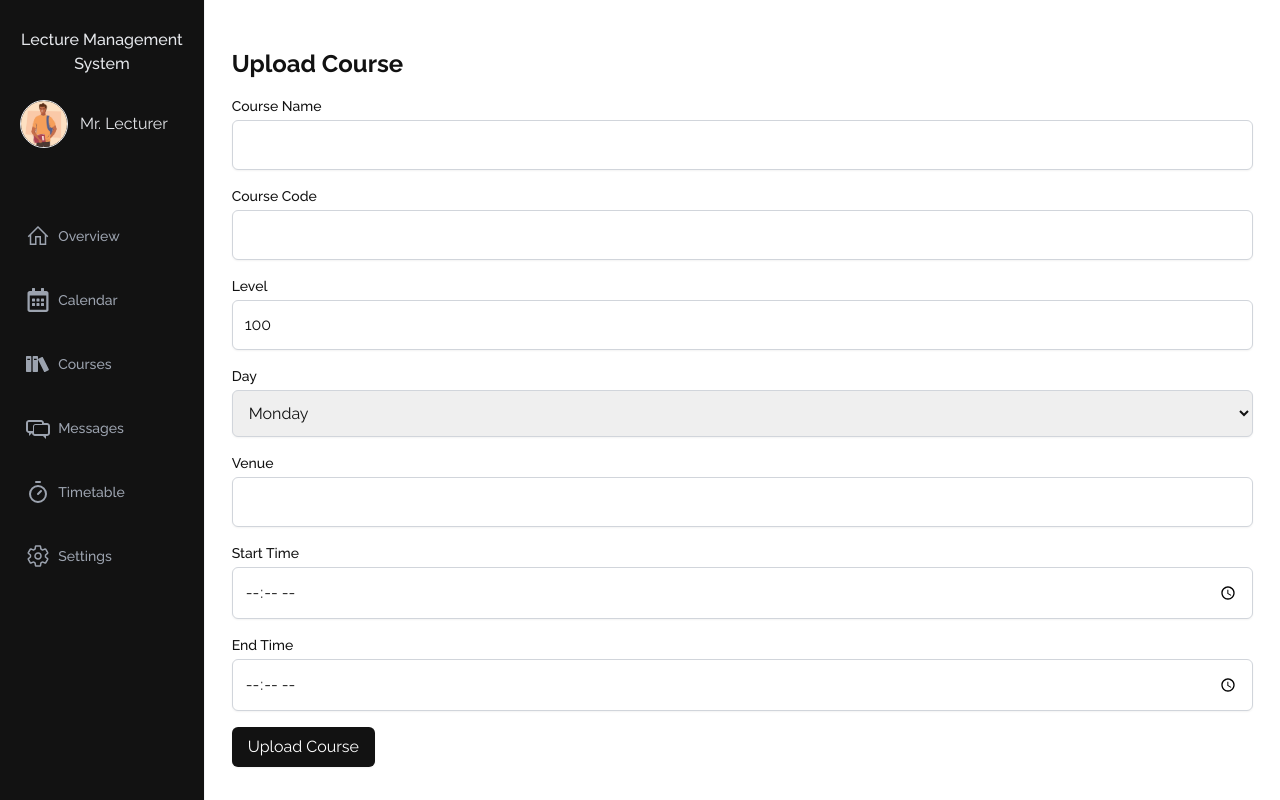
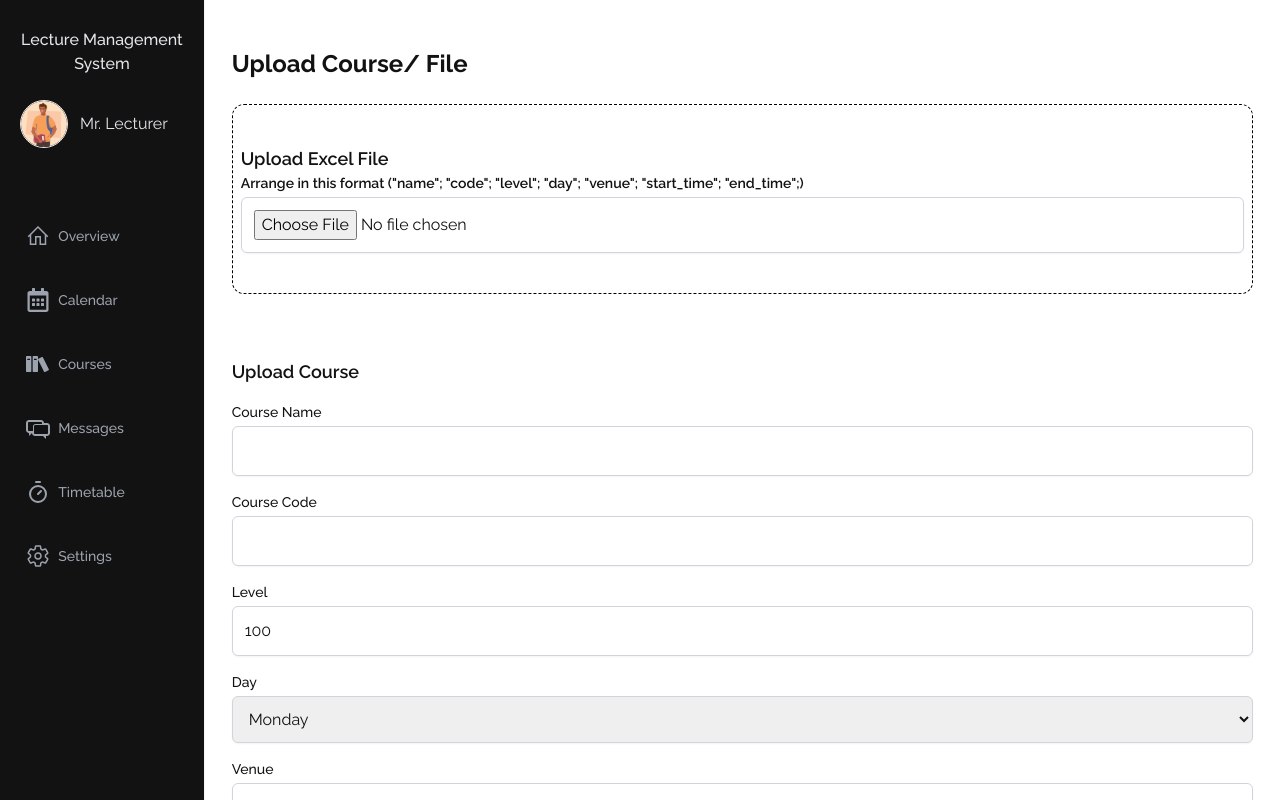
Before and after one commit to Demiladeala/Students-lecture-management-system, a React (Vite) app: page /upload-courses in a window 1280 px wide. Built offline with nearby package versions, Linux system fonts and the light colour scheme.

Commit message:
feat: add auth functionality

```diff
--- a/package.json
+++ b/package.json
@@ -22,7 +22,8 @@
     "react-dom": "^18.3.1",
     "react-hot-toast": "^2.4.1",
     "react-icons": "^5.3.0",
-    "react-router-dom": "^6.26.1"
+    "react-router-dom": "^6.26.1",
+    "xlsx": "^0.18.5"
   },
   "devDependencies": {
     "@eslint/js": "^9.8.0",
--- a/src/components/upload-form.tsx
+++ b/src/components/upload-form.tsx
@@ -2,6 +2,7 @@ import { useState } from "react";
 import toast, { Toaster } from "react-hot-toast";
 import Layout from "./layout";
 import { API } from "./api";
+import * as XLSX from "xlsx";
 
 const UploadForm = () => {
     const [courseData, setCourseData] = useState({
@@ -13,6 +14,8 @@ const UploadForm = () => {
         start_time: "",
         end_time: "",
     });
+    const [isUploading, setIsUploading] = useState(false);
+    const [uploadProgress, setUploadProgress] = useState<number | null>(null);
 
     const handleChange = (e: React.ChangeEvent<HTMLInputElement | HTMLSelectElement>) => {
         const { name, value } = e.target;
@@ -24,41 +27,74 @@ const UploadForm = () => {
 
     const handleSubmit = async (e: React.FormEvent) => {
         e.preventDefault();
+        await uploadCourse(courseData);
+    };
+
+    const uploadCourse = async (course: any) => {
         try {
             const response = await fetch(`${API}/api/courses`, {
                 method: "POST",
                 headers: {
                     "Content-Type": "application/json",
                 },
-                body: JSON.stringify(courseData),
+                body: JSON.stringify(course),
             });
 
             if (response.ok) {
-                // const data = await response.json();
-                toast.success("Course uploaded successfully!");
-                // Optionally, reset the form
-                setCourseData({
-                    name: "",
-                    code: "",
-                    level: 100,
-                    day: "MON",
-                    venue: "",
-                    start_time: "",
-                    end_time: "",
-                });
+                toast.success(`Course ${course.name} uploaded successfully!`);
             } else {
                 const errorData = await response.json();
-                toast.error(`Failed to upload course: ${errorData.message}`);
+                toast.error(`Failed to upload course ${course.name}: ${errorData.message}`);
             }
         } catch (error) {
-            toast.error("An error occurred. Please try again.");
+            toast.error(`An error occurred while uploading course ${course.name}. Please try again.`);
         }
+    };
+
+    const handleFileUpload = async (e: React.ChangeEvent<HTMLInputElement>) => {
+        const file = e.target.files?.[0];
+        if (!file) return;
+
+        const reader = new FileReader();
+        reader.onload = async (event) => {
+            const data = event.target?.result;
+            const workbook = XLSX.read(data, { type: "binary" });
+            const sheetName = workbook.SheetNames[0];
+            const worksheet = workbook.Sheets[sheetName];
+            const courses = XLSX.utils.sheet_to_json(worksheet);
+
+            setIsUploading(true);
+            setUploadProgress(0);
+
+            for (let i = 0; i < courses.length; i++) {
+                await uploadCourse(courses[i]);
+                setUploadProgress(((i + 1) / courses.length) * 100);
+            }
+
+            setIsUploading(false);
+            toast.success("All courses uploaded successfully!");
+        };
+        reader.readAsBinaryString(file);
     };
 
     return (
         <Layout>
-            <h1 className="text-2xl font-bold mb-4">Upload Course</h1>
-            <form onSubmit={handleSubmit} className="space-y-4">
+            <h1 className="text-2xl font-bold mb-4">Upload Course/ File</h1>
+
+            <div className="mt-6 mb-16 py-10 px-2 border border-dashed border-black rounded-xl">
+                <label className="block font-semibold text-lg">Upload Excel File</label>
+                <label className="block font-semibold text-sm">Arrange in this format ("name"; "code"; "level"; "day";
+                "venue"; "start_time"; "end_time";)</label>
+                <input
+                    type="file"
+                    accept=".xlsx, .xls"
+                    onChange={handleFileUpload}
+                    className="mt-1 p-3 block w-full border border-gray-300 rounded-md shadow-sm"
+                />
+            </div>
+
+            <form onSubmit={handleSubmit} className="space-y-4 pb-12">
+                <label className="block font-semibold text-lg">Upload Course</label>
                 <div>
                     <label className="block text-sm font-medium">Course Name</label>
                     <input
@@ -148,6 +184,13 @@ const UploadForm = () => {
                     Upload Course
                 </button>
             </form>
+
+            {isUploading && (
+                <div className="mt-4 mb-9">
+                    <p>Uploading courses... {uploadProgress}%</p>
+                </div>
+            )}
+
             <Toaster />
         </Layout>
     );
--- a/src/pages/login.tsx
+++ b/src/pages/login.tsx
@@ -60,36 +60,41 @@ const Login = () => {
         username: formData.email,
         password: formData.password,
       };
-      await axios.post(`${API}/api/auth/login`, payload);
+      await axios.post(`${API}/api/auth/login`, payload, {
+        withCredentials: true
+      });
+
+      // Fetch the current user details
+        const userDetailsResponse = await axios.get(`${API}/api/users/me`, {
+          withCredentials: true
+        });
+
+      // Assuming user details are retrieved successfully
+      const userDetails = userDetailsResponse.data;
+        sessionStorage.setItem('userDetails', JSON.stringify(userDetails));
 
       toast.success("Login successful!");
         setTimeout(() => {
           isLecturer ?
         handleRoleChange("lecturer", "/chat") :
         handleRoleChange("student", "/dashboard")
-      }, 1000);
+      }, 200);
 
     } catch (error: any) {
-      // if (error.response) {
-      //   const { status, data } = error.response;
-      //   if (status === 400 || status === 404) {
-      //     // Display the error message from the API response
-      //     const errorMessage = data.username || data.error || 'An error occurred. Please try again.';
-      //     toast.error(errorMessage);
-      //   } else {
-      //     // Handle other errors
-      //     toast.error('Failed to Login. Please try again.');
-      //   }
-      // } else {
-      //   // Handle cases where there is no response from the server
-      //   toast.error('An unexpected error occurred. Please try again.');
-      // }
-      toast.success("Login successful!");
-        setTimeout(() => {
-          isLecturer ?
-        handleRoleChange("lecturer", "/chat") :
-        handleRoleChange("student", "/dashboard")
-      }, 1000);
+      if (error.response) {
+        const { status, data } = error.response;
+        if (status === 400 || status === 404) {
+          // Display the error message from the API response
+          const errorMessage = data.username || data.error || 'An error occurred. Please try again.';
+          toast.error(errorMessage);
+        } else {
+          // Handle other errors
+          toast.error('Failed to Login. Please try again.');
+        }
+      } else {
+        // Handle cases where there is no response from the server
+        toast.error('An unexpected error occurred. Please try again.');
+      }
 
     } finally {
       setIsSubmitting(false);
```
Also changed, not shown: 1 other file (tests, documents, lock files or other folders).
